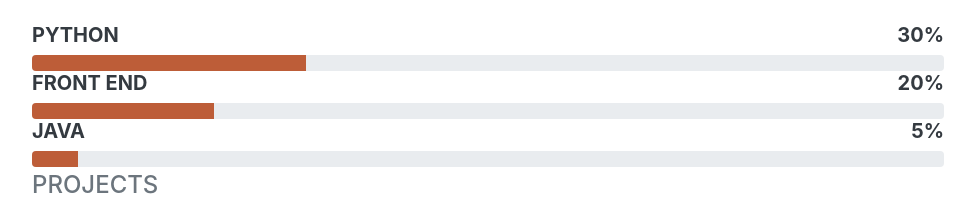
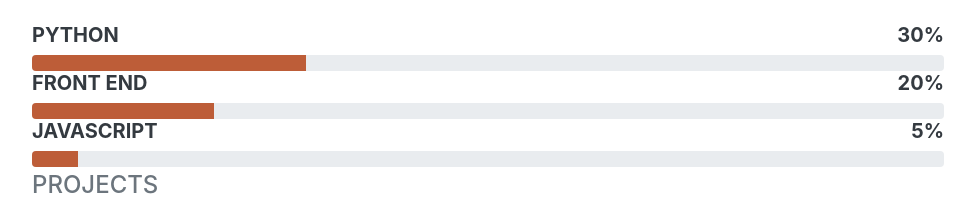
Before and after one commit to pratik213/portfolio, a plain HTML site: page index.html in a window 1280 px wide. Shown: the part 2742-2951 px from the top of the page, without its empty margins (288-1263 px from the left). Drawn offline with nearby package versions, Linux system fonts and the light colour scheme; a script that the page names is missing; a web font is replaced by a local one.

Commit message:
Update index.html

```diff
--- a/index.html
+++ b/index.html
@@ -141,7 +141,7 @@
                         </div>
                     </div>
                     <div class="progress-box">
-                        <h5>Java<span class="color-heading pull-right" id="percent">5%</span></h5>
+                        <h5>Javascript<span class="color-heading pull-right" id="percent">5%</span></h5>
                         <div class="progress" style="opacity: 1; left: 0px;">
                             <div class="progress-bar bg-color-base" role="progressbar" data-width="40" style="width: 5%;"></div>
                         </div>
```
